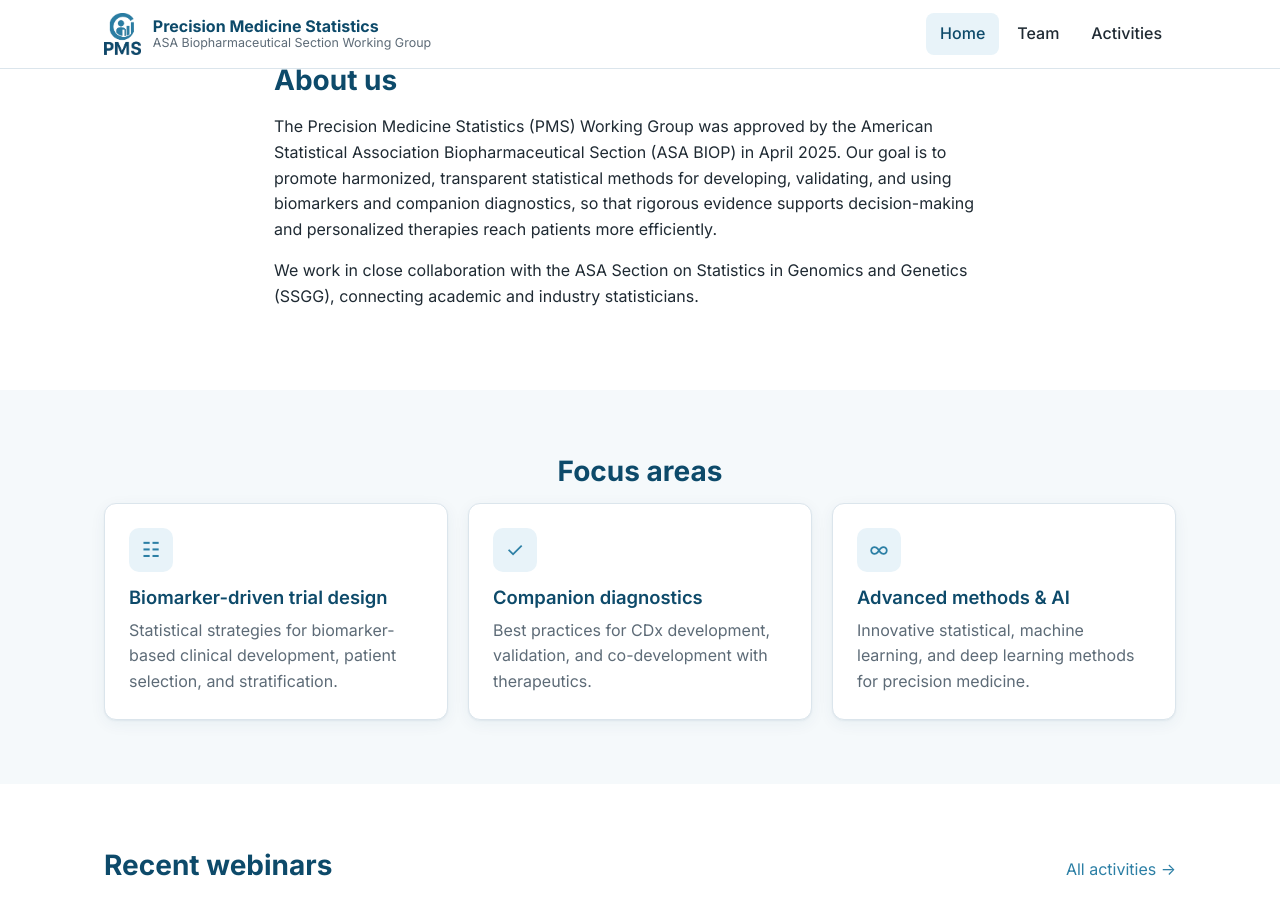
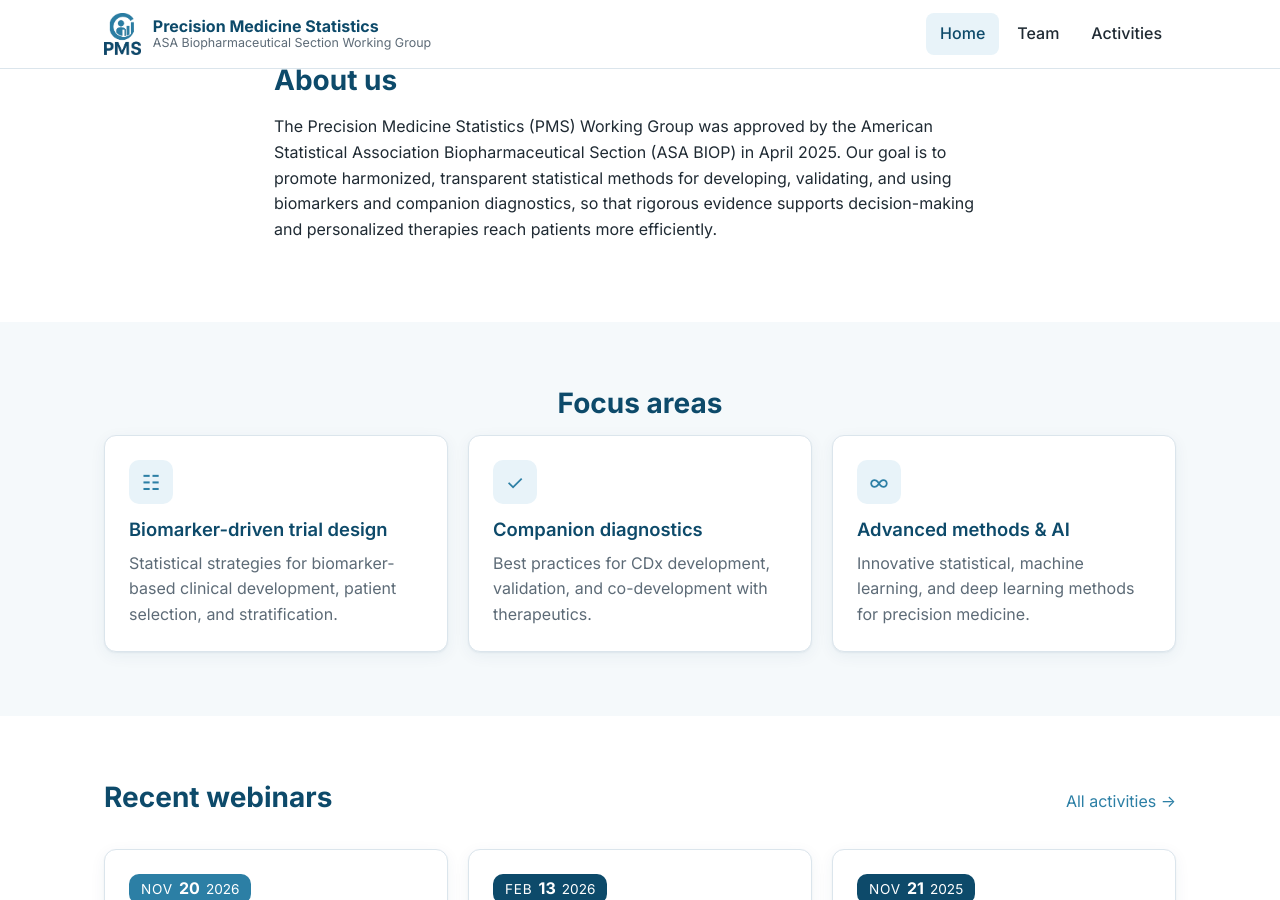
Before and after one commit to asa-biop-pms/asa-biop-pms.github.io, a Jekyll site: the page built from index.html, in a window 1280 px wide and 900 px high, scrolled down 544 px. Built offline with Jekyll 4.4.1, drawn with Linux system fonts in a browser that asks for light colours.

Commit message:
Update index.html

```diff
--- a/index.html
+++ b/index.html
@@ -31,8 +31,7 @@ layout: default
       decision-making and personalized therapies reach patients more efficiently.
     </p>
     <p>
-      We work in close collaboration with the ASA Section on Statistics in Genomics and
-      Genetics (SSGG), connecting academic and industry statisticians.
+
     </p>
   </div>
 </section>
```
